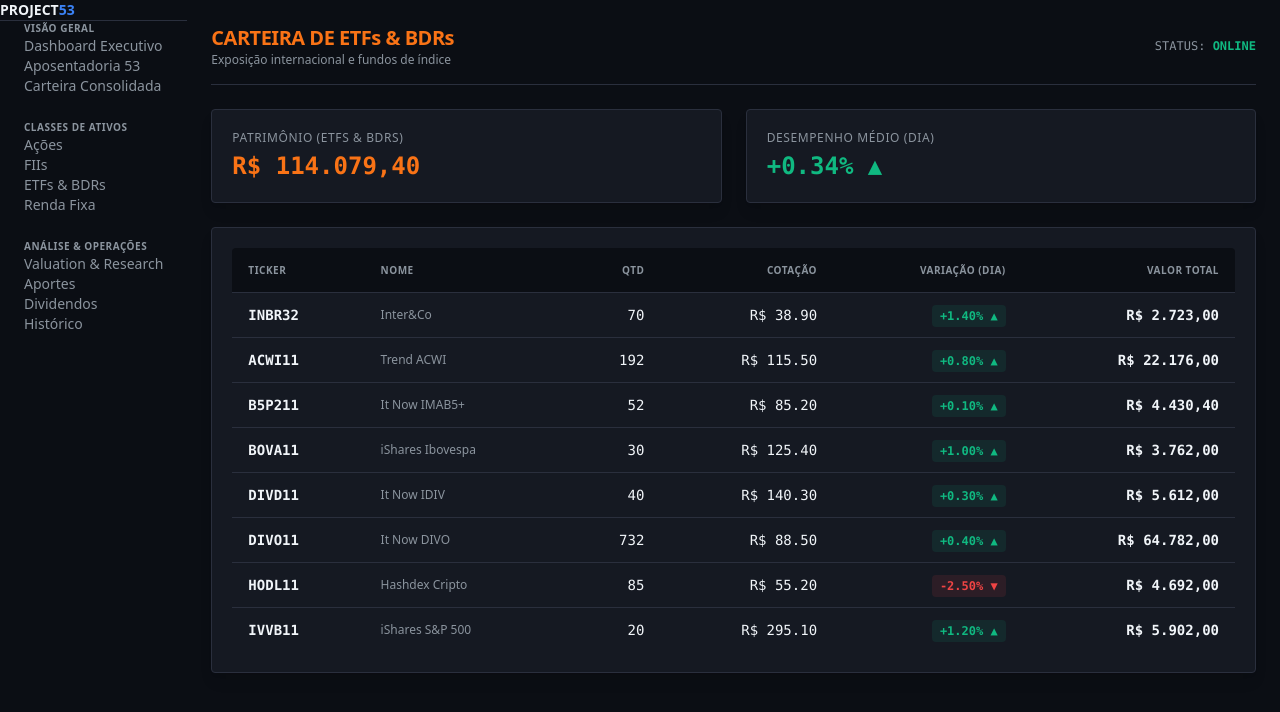
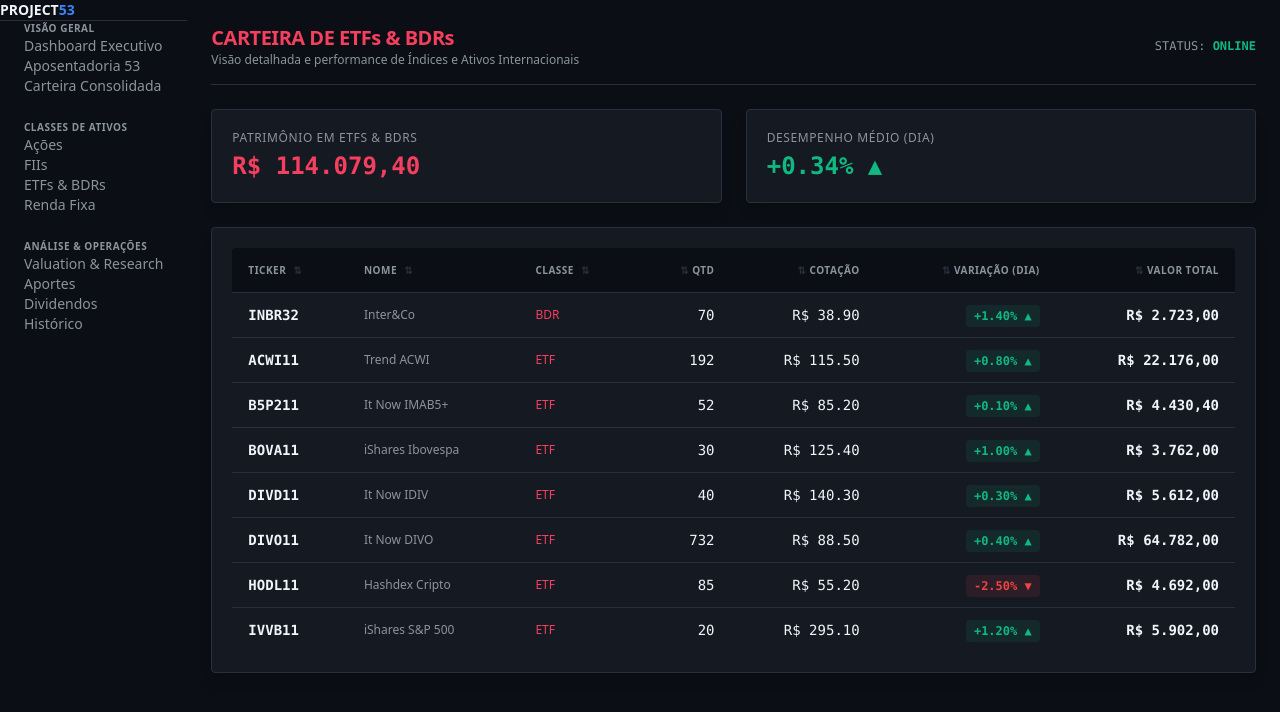
Before and after one commit to Andre-Marcelino-2026/aposentadoria53, a Next.js app: page /etfs in a window 1280 px wide. Shown: the top 712 px of the page. Built offline with nearby package versions, Linux system fonts and the light colour scheme; no server answers.

Commit message:
Update page.tsx

```diff
--- a/app/etfs/page.tsx
+++ b/app/etfs/page.tsx
@@ -1,24 +1,26 @@
 'use client';
 
-import { useState, useEffect } from 'react';
+import { useState, useEffect, useMemo } from 'react';
 import { Sidebar } from '../../src/components/layout/Sidebar';
 import { initialAssets } from '../../src/data/initialState';
 import { updateAssetsWithPrices } from '../../src/api/stockApi';
 
-export default function ETFsBDRsPage() {
+export default function EtfsPage() {
   const [assets, setAssets] = useState<any[]>([]);
   const [loading, setLoading] = useState<boolean>(true);
+
+  // Estado para controlar a ordenação da tabela
+  const [sortConfig, setSortConfig] = useState<{ key: string; direction: 'asc' | 'desc' } | null>(null);
 
   useEffect(() => {
     async function loadPrices() {
       setLoading(true);
       const updated = await updateAssetsWithPrices(initialAssets);
-      // FILTRO: Pega apenas os ativos da classe ETF ou BDR
-      const onlyEtfsBdrs = updated.filter(
-        (item) =>
-          item.asset?.assetClass === 'ETF' || item.asset?.assetClass === 'BDR'
+      // FILTRO: Pega ativos da classe ETF ou BDR
+      const filtered = updated.filter(
+        (item) => item.asset?.assetClass === 'ETF' || item.asset?.assetClass === 'BDR'
       );
-      setAssets(onlyEtfsBdrs);
+      setAssets(filtered);
       setLoading(false);
     }
 
@@ -37,6 +39,50 @@ export default function ETFsBDRsPage() {
         assets.length
       : 0;
 
+  // Lógica de Ordenação
+  const handleSort = (key: string) => {
+    let direction: 'asc' | 'desc' = 'asc';
+    if (sortConfig && sortConfig.key === key && sortConfig.direction === 'asc') {
+      direction = 'desc';
+    }
+    setSortConfig({ key, direction });
+  };
+
+  const sortedAssets = useMemo(() => {
+    let sortableAssets = [...assets];
+    if (sortConfig !== null) {
+      sortableAssets.sort((a, b) => {
+        let aValue: any;
+        let bValue: any;
+
+        switch (sortConfig.key) {
+          case 'ticker': aValue = a.asset?.ticker; bValue = b.asset?.ticker; break;
+          case 'nome': aValue = a.asset?.name; bValue = b.asset?.name; break;
+          case 'classe': aValue = a.asset?.assetClass; bValue = b.asset?.assetClass; break;
+          case 'qtd': aValue = a.currentQuantity; bValue = b.currentQuantity; break;
+          case 'cotacao': aValue = a.currentPrice || 0; bValue = b.currentPrice || 0; break;
+          case 'variacao': aValue = a.dailyChangePercent || 0; bValue = b.dailyChangePercent || 0; break;
+          case 'valorTotal': aValue = a.currentValue || 0; bValue = b.currentValue || 0; break;
+          default: return 0;
+        }
+
+        if (aValue < bValue) return sortConfig.direction === 'asc' ? -1 : 1;
+        if (aValue > bValue) return sortConfig.direction === 'asc' ? 1 : -1;
+        return 0;
+      });
+    }
+    return sortableAssets;
+  }, [assets, sortConfig]);
+
+  const SortIcon = ({ columnKey }: { columnKey: string }) => {
+    if (sortConfig?.key !== columnKey) return <span className="text-[#2A2F3D] ml-1">⇅</span>;
+    return sortConfig.direction === 'asc' ? (
+      <span className="text-[#F43F5E] ml-1">▲</span>
+    ) : (
+      <span className="text-[#F43F5E] ml-1">▼</span>
+    );
+  };
+
   return (
     <div className="flex h-screen bg-[#0B0E14] text-[#F1F5F9] overflow-hidden font-sans">
       <Sidebar />
@@ -45,11 +91,11 @@ export default function ETFsBDRsPage() {
         {/* Cabeçalho */}
         <div className="flex justify-between items-center border-b border-[#2A2F3D] pb-4">
           <div>
-            <h1 className="text-xl font-bold tracking-tight text-[#F97316]">
+            <h1 className="text-xl font-bold tracking-tight text-[#F43F5E]">
               CARTEIRA DE ETFs & BDRs
             </h1>
             <p className="text-xs text-[#8B949E]">
-              Exposição internacional e fundos de índice
+              Visão detalhada e performance de Índices e Ativos Internacionais
             </p>
           </div>
           <div className="text-right font-mono text-xs text-[#8B949E]">
@@ -64,9 +110,9 @@ export default function ETFsBDRsPage() {
         <div className="grid grid-cols-1 md:grid-cols-2 gap-6">
           <div className="bg-[#151922] border border-[#2A2F3D] rounded p-5 shadow-lg">
             <p className="text-[#8B949E] text-xs mb-1 uppercase tracking-wider">
-              Patrimônio (ETFs & BDRs)
+              Patrimônio em ETFs & BDRs
             </p>
-            <p className="text-[#F97316] text-2xl font-bold font-mono">
+            <p className="text-[#F43F5E] text-2xl font-bold font-mono">
               R${' '}
               {totalInvested.toLocaleString('pt-BR', {
                 minimumFractionDigits: 2,
@@ -89,24 +135,58 @@ export default function ETFsBDRsPage() {
           </div>
         </div>
 
-        {/* Tabela Exclusiva */}
+        {/* Tabela Exclusiva de ETFs & BDRs */}
         <div className="bg-[#151922] border border-[#2A2F3D] rounded p-5 shadow-lg">
           <div className="overflow-x-auto">
             <table className="w-full text-left text-sm">
-              <thead className="text-[10px] text-[#8B949E] uppercase tracking-wider border-b border-[#2A2F3D] bg-[#0B0E14]">
+              <thead className="text-[10px] text-[#8B949E] uppercase tracking-wider border-b border-[#2A2F3D] bg-[#0B0E14] select-none">
                 <tr>
-                  <th className="px-4 py-3 rounded-tl">Ticker</th>
-                  <th className="px-4 py-3">Nome</th>
-                  <th className="px-4 py-3 text-right">Qtd</th>
-                  <th className="px-4 py-3 text-right">Cotação</th>
-                  <th className="px-4 py-3 text-right">Variação (Dia)</th>
-                  <th className="px-4 py-3 text-right rounded-tr">
-                    Valor Total
+                  <th
+                    className="px-4 py-3 rounded-tl cursor-pointer hover:bg-[#1A1F2B] transition-colors"
+                    onClick={() => handleSort('ticker')}
+                  >
+                    Ticker <SortIcon columnKey="ticker" />
+                  </th>
+                  <th
+                    className="px-4 py-3 cursor-pointer hover:bg-[#1A1F2B] transition-colors"
+                    onClick={() => handleSort('nome')}
+                  >
+                    Nome <SortIcon columnKey="nome" />
+                  </th>
+                  <th
+                    className="px-4 py-3 cursor-pointer hover:bg-[#1A1F2B] transition-colors"
+                    onClick={() => handleSort('classe')}
+                  >
+                    Classe <SortIcon columnKey="classe" />
+                  </th>
+                  <th
+                    className="px-4 py-3 text-right cursor-pointer hover:bg-[#1A1F2B] transition-colors"
+                    onClick={() => handleSort('qtd')}
+                  >
+                    <SortIcon columnKey="qtd" /> Qtd
+                  </th>
+                  <th
+                    className="px-4 py-3 text-right cursor-pointer hover:bg-[#1A1F2B] transition-colors"
+                    onClick={() => handleSort('cotacao')}
+                  >
+                    <SortIcon columnKey="cotacao" /> Cotação
+                  </th>
+                  <th
+                    className="px-4 py-3 text-right cursor-pointer hover:bg-[#1A1F2B] transition-colors"
+                    onClick={() => handleSort('variacao')}
+                  >
+                    <SortIcon columnKey="variacao" /> Variação (Dia)
+                  </th>
+                  <th
+                    className="px-4 py-3 text-right rounded-tr cursor-pointer hover:bg-[#1A1F2B] transition-colors"
+                    onClick={() => handleSort('valorTotal')}
+                  >
+                    <SortIcon columnKey="valorTotal" /> Valor Total
                   </th>
                 </tr>
               </thead>
               <tbody className="divide-y divide-[#2A2F3D] font-mono">
-                {assets.map((item, idx) => (
+                {sortedAssets.map((item, idx) => (
                   <tr
                     key={idx}
                     className="hover:bg-[#1A1F2B] transition-colors"
@@ -116,6 +196,9 @@ export default function ETFsBDRsPage() {
                     </td>
                     <td className="px-4 py-3 text-[#8B949E] font-sans text-xs">
                       {item.asset?.name}
+                    </td>
+                    <td className="px-4 py-3 text-xs text-[#F43F5E] font-sans">
+                      {item.asset?.assetClass}
                     </td>
                     <td className="px-4 py-3 text-right text-[#F1F5F9]">
                       {item.currentQuantity}
```
